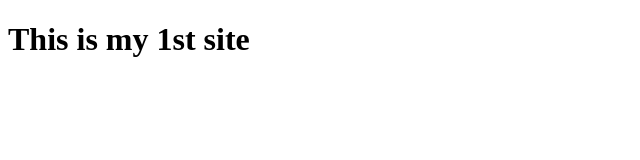
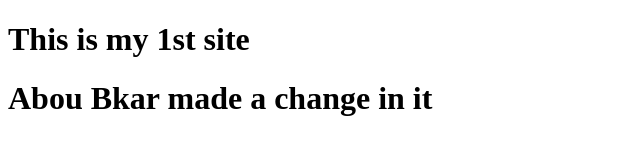
Before and after one commit to usmanshani685/newsysten, a plain HTML site: page index.html in a window 1280 px wide. Shown: the whole page, without its empty margins (0-640 px from the left). Drawn offline with Linux system fonts and the light colour scheme.

Commit message:
change has made

```diff
--- a/index.html
+++ b/index.html
@@ -9,6 +9,7 @@
 <body>
 
     <h1>This is my 1st site</h1>
+    <h1>Abou Bkar made a change in it</h1>
 
 </body>
 </html>
```
